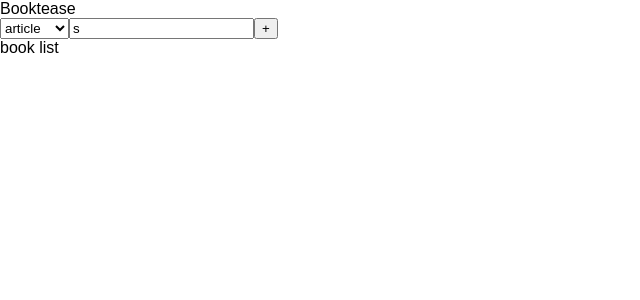
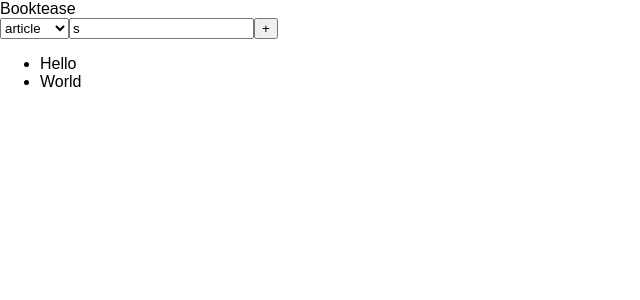
Before and after one commit to triptease/obsessive-tripping, a React (Create React App) app: page / in a window 1280 px wide. Shown: the top 300 px of the page, without its empty margins (0-640 px from the left). Built offline with nearby package versions, Linux system fonts and the light colour scheme.

Commit message:
Scaffolds ObsessionsList

```diff
--- a/src/components/App/App.js
+++ b/src/components/App/App.js
@@ -1,13 +1,14 @@
 import React, { Component } from 'react'
 
 import MagicBar from './MagicBar/MagicBar'
+import ObsessionsList from './ObsessionsList/ObsessionsList'
 
 class App extends Component {
   render() {
     return [
       <header key="header">Booktease</header>,
       <MagicBar key="magic-bar" />,
-      <div key="book-list">book list</div>
+      <ObsessionsList key="list" />
     ]
   }
 }
--- /dev/null
+++ b/src/components/App/ObsessionsList/ObsessionsList.js
@@ -0,0 +1,16 @@
+import React, { Component } from 'react'
+
+const obsessions = [
+  { id: 'abc', title: 'Hello' },
+  { id: 'bithels', title: 'World' }
+]
+
+class ObsessionsList extends Component {
+  render() {
+    return (
+      <ul>{obsessions.map(({ title, id }) => <li key={id}>{title}</li>)}</ul>
+    )
+  }
+}
+
+export default ObsessionsList
```
